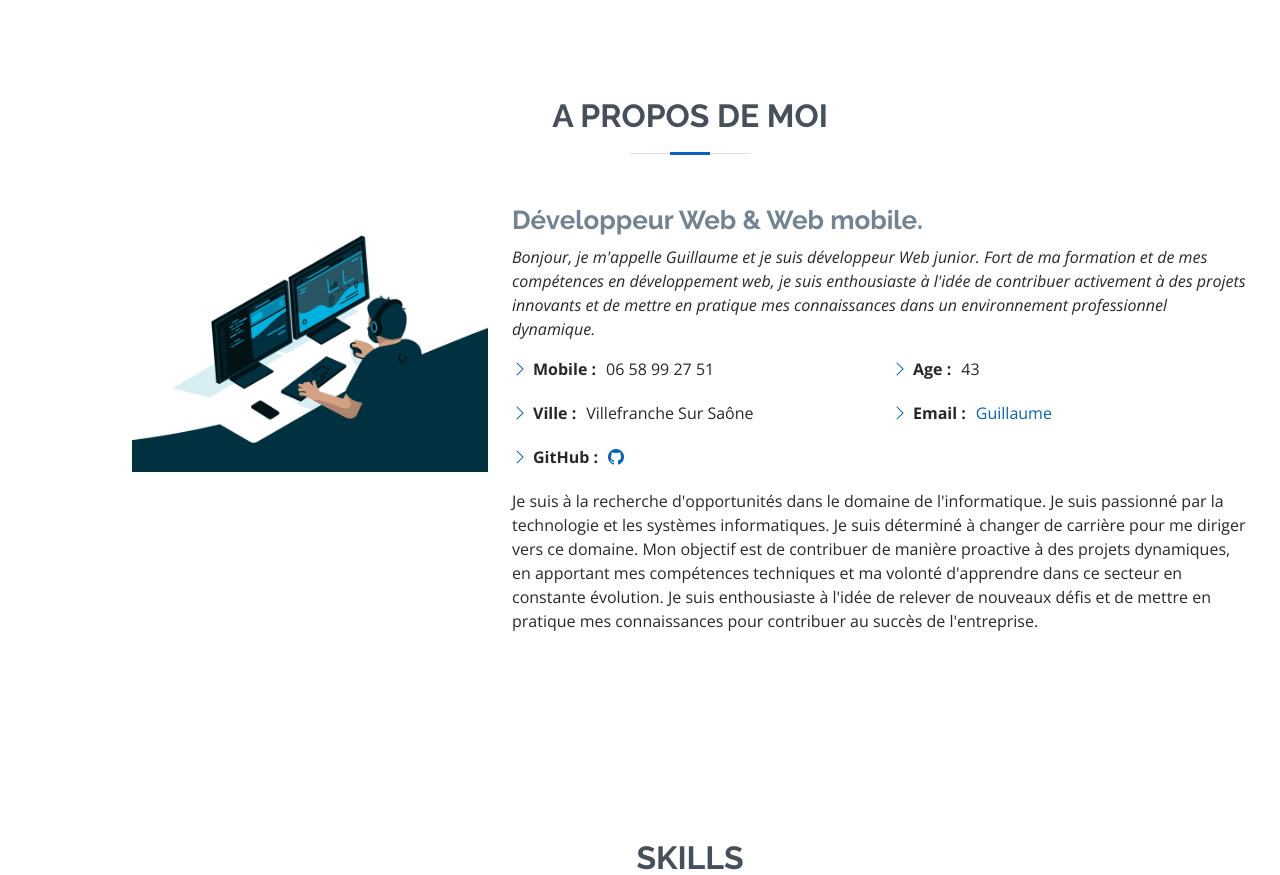
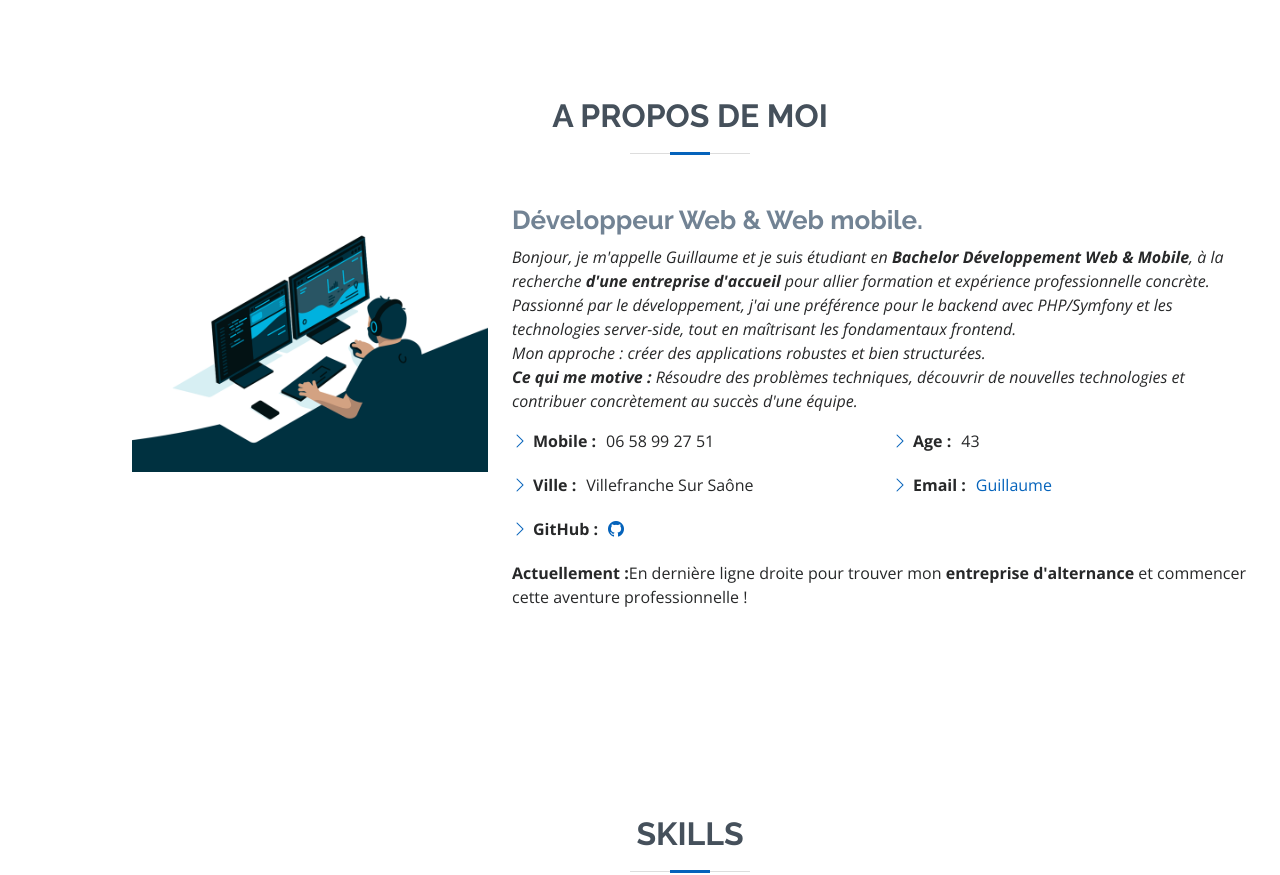
Before and after one commit to GuillaumeReb/portfolio, a PHP site: page / in a window 1280 px wide. Shown: the part 811-1686 px from the top of the page. Run offline with PHP 8.4, Linux system fonts and the light colour scheme; some libraries are stand-ins or nearby versions.

Commit message:
Refonte section a propos

```diff
--- a/index.php
+++ b/index.php
@@ -132,10 +132,14 @@ if ($_SERVER['REQUEST_METHOD'] === 'POST') {
           <div class="col-lg-8 pt-4 pt-lg-0 content">
             <h3>Développeur Web &amp; Web mobile.</h3>
             <p class="fst-italic">
-              Bonjour, je m'appelle Guillaume et je suis développeur Web junior.
+              <!-- Bonjour, je m'appelle Guillaume et je suis développeur Web junior.
               Fort de ma formation et de mes compétences en développement web,
               je suis enthousiaste à l'idée de contribuer activement à des projets innovants et de mettre en
-              pratique mes connaissances dans un environnement professionnel dynamique.
+              pratique mes connaissances dans un environnement professionnel dynamique. -->
+              Bonjour, je m'appelle Guillaume et je suis étudiant en <strong> Bachelor Développement Web & Mobile</strong>, à la recherche <strong>d'une entreprise d'accueil</strong> pour allier formation et expérience professionnelle concrète.
+              Passionné par le développement, j'ai une préférence pour le backend avec PHP/Symfony et les technologies server-side, tout en maîtrisant les fondamentaux frontend.
+              <br> Mon approche : créer des applications robustes et bien structurées.
+              <br> <strong>Ce qui me motive :</strong> Résoudre des problèmes techniques, découvrir de nouvelles technologies et contribuer concrètement au succès d'une équipe.
             </p>
             <div class="row">
               <div class="col-lg-6">
@@ -164,7 +168,7 @@ if ($_SERVER['REQUEST_METHOD'] === 'POST') {
               </div>
             </div>
             <p>
-              Je suis à la recherche d'opportunités dans le domaine de
+              <!-- Je suis à la recherche d'opportunités dans le domaine de
               l'informatique. Je suis passionné par la technologie et les systèmes
               informatiques. Je suis déterminé à changer de carrière pour me
               diriger vers ce domaine. Mon objectif est de contribuer de manière
@@ -172,7 +176,9 @@ if ($_SERVER['REQUEST_METHOD'] === 'POST') {
               compétences techniques et ma volonté d'apprendre dans ce
               secteur en constante évolution. Je suis enthousiaste à l'idée de
               relever de nouveaux défis et de mettre en pratique mes
-              connaissances pour contribuer au succès de l'entreprise.
+              connaissances pour contribuer au succès de l'entreprise. -->
+
+              <strong>Actuellement :</strong>En dernière ligne droite pour trouver mon <strong> entreprise d'alternance </strong> et commencer cette aventure professionnelle !
               <br>
             </p>
           </div>
```
